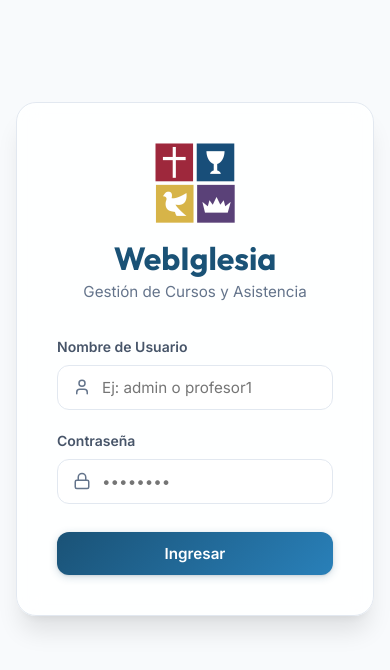
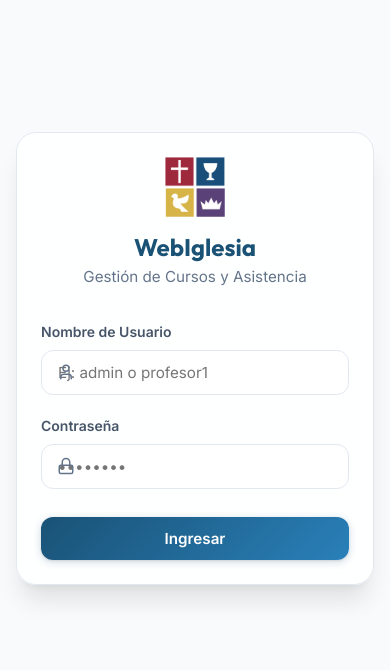
Before and after one commit to JosuePerez4/webiglesia-frontend, a React (Vite) app: page /login in a window 390 px wide. Shown: the top 670 px of the page. Built offline with nearby package versions, Linux system fonts and the light colour scheme; no server answers.

Commit message:
refactor(auth): convert Login inline styles to CSS modules

```diff
--- /dev/null
+++ b/src/features/auth/Login.module.css
@@ -0,0 +1,113 @@
+.container {
+  display: flex;
+  align-items: center;
+  justify-content: center;
+  min-height: 85vh;
+  padding: 1rem;
+}
+
+.card {
+  width: 100%;
+  max-width: 450px;
+  padding: 2.5rem;
+  border-radius: var(--radius-lg);
+  box-shadow: var(--shadow-xl);
+  text-align: center;
+}
+
+.header {
+  margin-bottom: 2rem;
+}
+
+.logoContainer {
+  display: flex;
+  justify-content: center;
+  align-items: center;
+  margin-bottom: 1rem;
+}
+
+.logo {
+  height: 80px;
+  object-fit: contain;
+}
+
+.fallbackLogoIcon {
+  display: none;
+}
+
+.title {
+  font-size: 2rem;
+  font-family: var(--font-display);
+  color: var(--c-blue);
+  margin-bottom: 0.25rem;
+}
+
+.subtitle {
+  color: var(--text-muted);
+  font-size: 0.95rem;
+}
+
+.form {
+  display: flex;
+  flex-direction: column;
+  gap: 1.25rem;
+  text-align: left;
+}
+
+.inputGroup {
+  display: flex;
+  flex-direction: column;
+}
+
+.inputWrapper {
+  position: relative;
+}
+
+.inputIcon {
+  position: absolute;
+  left: 1rem;
+  top: 50%;
+  transform: translateY(-50%);
+  color: var(--text-muted);
+}
+
+.input {
+  padding-left: 2.75rem;
+}
+
+.submitBtn {
+  margin-top: 0.5rem;
+  width: 100%;
+}
+
+.errorBox {
+  display: flex;
+  align-items: center;
+  gap: 0.5rem;
+  background-color: rgba(192, 57, 43, 0.08);
+  border: 1px solid rgba(192, 57, 43, 0.25);
+  border-radius: var(--radius-md);
+  padding: 0.75rem 1rem;
+  margin-bottom: 1.25rem;
+  text-align: left;
+}
+
+.errorText {
+  font-size: 0.875rem;
+  color: var(--c-red);
+  font-weight: 500;
+}
+
+@media (max-width: 480px) {
+  .card {
+    padding: 1.5rem;
+  }
+
+  .title {
+    font-size: 1.5rem;
+  }
+
+  .logo {
+    height: 60px;
+  }
+}
--- a/src/features/auth/Login.tsx
+++ b/src/features/auth/Login.tsx
@@ -4,6 +4,7 @@
 import { useAuth } from '../../context/useAuth';
 import { homeForRole } from '../../routes/roleHome';
 import { Lock, User, Church, AlertCircle } from 'lucide-react';
+import styles from './Login.module.css';
 
 export function Login() {
   const { login } = useAuth();
@@ -35,63 +36,63 @@
   };
 
   return (
-    <div style={styles.container}>
-      <div className="glass animate-fade-in" style={styles.card}>
-        <div style={styles.header}>
-          <div style={styles.logoContainer}>
+    <div className={styles.container}>
+      <div className={`glass animate-fade-in ${styles.card}`}>
+        <div className={styles.header}>
+          <div className={styles.logoContainer}>
             <img
               src="/Foursquare_Church_logo.svg.webp"
               alt="Escudo Iglesia"
-              style={styles.logo}
+              className={styles.logo}
               onError={(e) => {
                 e.currentTarget.style.display = 'none';
               }}
             />
-            <Church size={40} color="var(--c-blue)" style={styles.fallbackLogoIcon} />
+            <Church size={40} color="var(--c-blue)" className={styles.fallbackLogoIcon} />
           </div>
-          <h1 style={styles.title}>WebIglesia</h1>
-          <p style={styles.subtitle}>Gestión de Cursos y Asistencia</p>
+          <h1 className={styles.title}>WebIglesia</h1>
+          <p className={styles.subtitle}>Gestión de Cursos y Asistencia</p>
         </div>
 
         {error && (
-          <div style={styles.errorBox}>
+          <div className={styles.errorBox}>
             <AlertCircle size={18} color="var(--c-red)" />
-            <span style={styles.errorText}>{error}</span>
+            <span className={styles.errorText}>{error}</span>
           </div>
         )}
 
-        <form onSubmit={handleSubmit} style={styles.form}>
-          <div style={styles.inputGroup}>
+        <form onSubmit={handleSubmit} className={styles.form}>
+          <div className={styles.inputGroup}>
             <label htmlFor="username">Nombre de Usuario</label>
-            <div style={styles.inputWrapper}>
-              <User size={18} style={styles.inputIcon} />
+            <div className={styles.inputWrapper}>
+              <User size={18} className={styles.inputIcon} />
               <input
                 id="username"
                 type="text"
                 value={username}
                 onChange={(e) => setUsername(e.target.value)}
                 placeholder="Ej: admin o profesor1"
-                style={styles.input}
+                className={styles.input}
               />
             </div>
           </div>
 
-          <div style={styles.inputGroup}>
+          <div className={styles.inputGroup}>
             <label htmlFor="password">Contraseña</label>
-            <div style={styles.inputWrapper}>
-              <Lock size={18} style={styles.inputIcon} />
+            <div className={styles.inputWrapper}>
+              <Lock size={18} className={styles.inputIcon} />
               <input
                 id="password"
                 type="password"
                 value={password}
                 onChange={(e) => setPassword(e.target.value)}
                 placeholder="••••••••"
-                style={styles.input}
+                className={styles.input}
               />
             </div>
           </div>
 
-          <button type="submit" className="btn btn-primary" disabled={loading} style={styles.submitBtn}>
+          <button type="submit" className={`btn btn-primary ${styles.submitBtn}`} disabled={loading}>
             {loading ? 'Iniciando sesión...' : 'Ingresar'}
           </button>
         </form>
@@ -99,91 +100,3 @@
     </div>
   );
 }
-
-const styles = {
-  container: {
-    display: 'flex',
-    alignItems: 'center',
-    justifyContent: 'center',
-    minHeight: '85vh',
-    padding: '1rem',
-  },
-  card: {
-    width: '100%',
-    maxWidth: '450px',
-    padding: '2.5rem',
-    borderRadius: 'var(--radius-lg)',
-    boxShadow: 'var(--shadow-xl)',
-    textAlign: 'center' as const,
-  },
-  header: {
-    marginBottom: '2rem',
-  },
-  logoContainer: {
-    display: 'flex',
-    justifyContent: 'center',
-    alignItems: 'center',
-    marginBottom: '1rem',
-  },
-  logo: {
-    height: '80px',
-    objectFit: 'contain' as const,
-  },
-  fallbackLogoIcon: {
-    display: 'none',
-  },
-  title: {
-    fontSize: '2rem',
-    fontFamily: 'var(--font-display)',
-    color: 'var(--c-blue)',
-    marginBottom: '0.25rem',
-  },
-  subtitle: {
-    color: 'var(--text-muted)',
-    fontSize: '0.95rem',
-  },
-  form: {
-    display: 'flex',
-    flexDirection: 'column' as const,
-    gap: '1.25rem',
-    textAlign: 'left' as const,
-  },
-  inputGroup: {
-    display: 'flex',
-    flexDirection: 'column' as const,
-  },
-  inputWrapper: {
-    position: 'relative' as const,
-  },
-  inputIcon: {
-    position: 'absolute' as const,
-    left: '1rem',
-    top: '50%',
-    transform: 'translateY(-50%)',
-    color: 'var(--text-muted)',
-  },
-  input: {
-    paddingLeft: '2.75rem',
-  },
-  submitBtn: {
-    marginTop: '0.5rem',
-    width: '100%',
-    backgroundColor: 'var(--c-blue)',
-  },
-  errorBox: {
-    display: 'flex',
-    alignItems: 'center',
-    gap: '0.5rem',
-    backgroundColor: 'rgba(158, 40, 60, 0.1)',
-    border: '1px solid rgba(158, 40, 60, 0.3)',
-    borderRadius: 'var(--radius-md)',
-    padding: '0.75rem 1rem',
-    marginBottom: '1.25rem',
-    textAlign: 'left' as const,
-  },
-  errorText: {
-    fontSize: '0.875rem',
-    color: 'var(--c-red)',
-    fontWeight: 500,
-  },
-};
```
